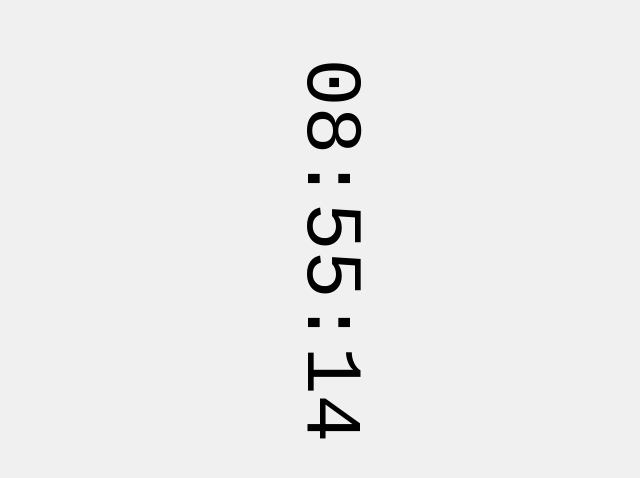
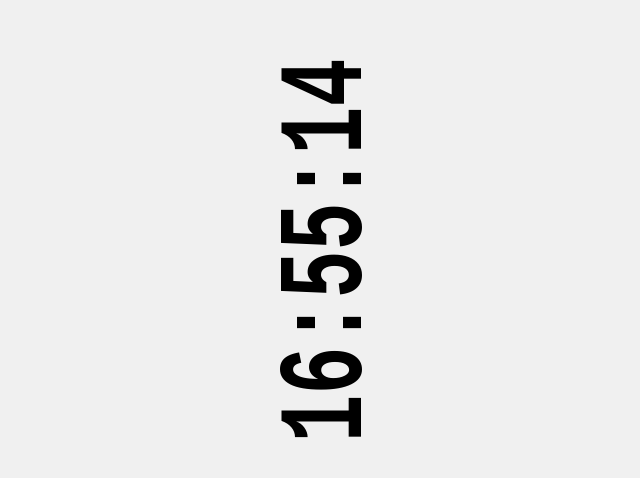
Before and after one commit to jikker/Kindle-Paperwhite-Clock, a plain HTML site: page index.html in a window 1280 px wide. Shown: the part 150-628 px from the top of the page, without its empty margins (311-951 px from the left). Drawn offline with Linux system fonts and the light colour scheme.

Commit message:
Update index.html

```diff
--- a/index.html
+++ b/index.html
@@ -18,12 +18,12 @@ body, html {
 #clock {
   font-family: 'Courier New', Courier, monospace;
   font-size: 10vh; /* 預設字體大小 */
-  transform: rotate(90deg);
+  font-weight: bold; /* 設定文字為粗體 */
+  transform: rotate(270deg) scaleY(1.5); /* 旋轉並拉長文字 */
   cursor: pointer;
   user-select: none;
 }
 
-/* 新增放大後的字體大小類別 */
 .large-font {
   font-size: 15vh; /* 放大後的字體大小 */
 }
@@ -58,9 +58,13 @@ function updateFontSize() {
 
 function updateClock() {
   const now = new Date();
-  let hours = now.getHours();
-  let minutes = now.getMinutes();
-  let seconds = now.getSeconds();
+  const offset = 8; // GMT+8
+  const utc = now.getTime() + now.getTimezoneOffset() * 60000; // 轉換為UTC
+  const localDate = new Date(utc + (3600000 * offset)); // 轉換為GMT+8
+
+  let hours = localDate.getHours();
+  let minutes = localDate.getMinutes();
+  let seconds = localDate.getSeconds();
   hours = hours < 10 ? '0' + hours : hours;
   minutes = minutes < 10 ? '0' + minutes : minutes;
   seconds = seconds < 10 ? '0' + seconds : seconds;
@@ -71,7 +75,6 @@ function updateClock() {
 setInterval(updateClock, 1000);
 updateClock(); // 初始化時鐘
 updateFontSize(); // 初始化字體大小
-
 </script>
 </body>
 </html>
```
